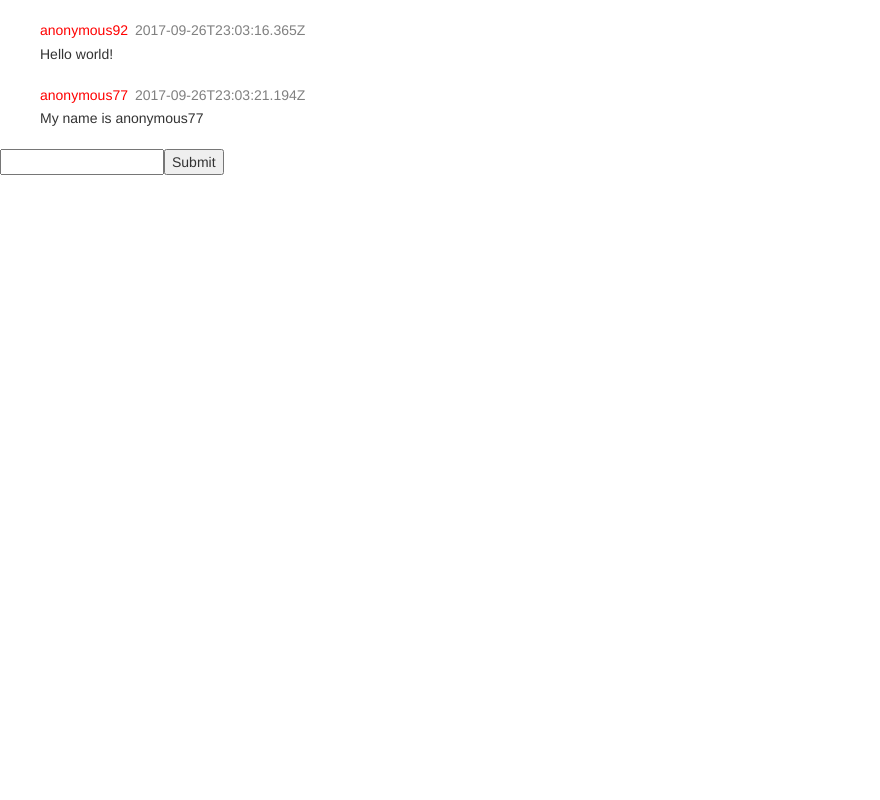
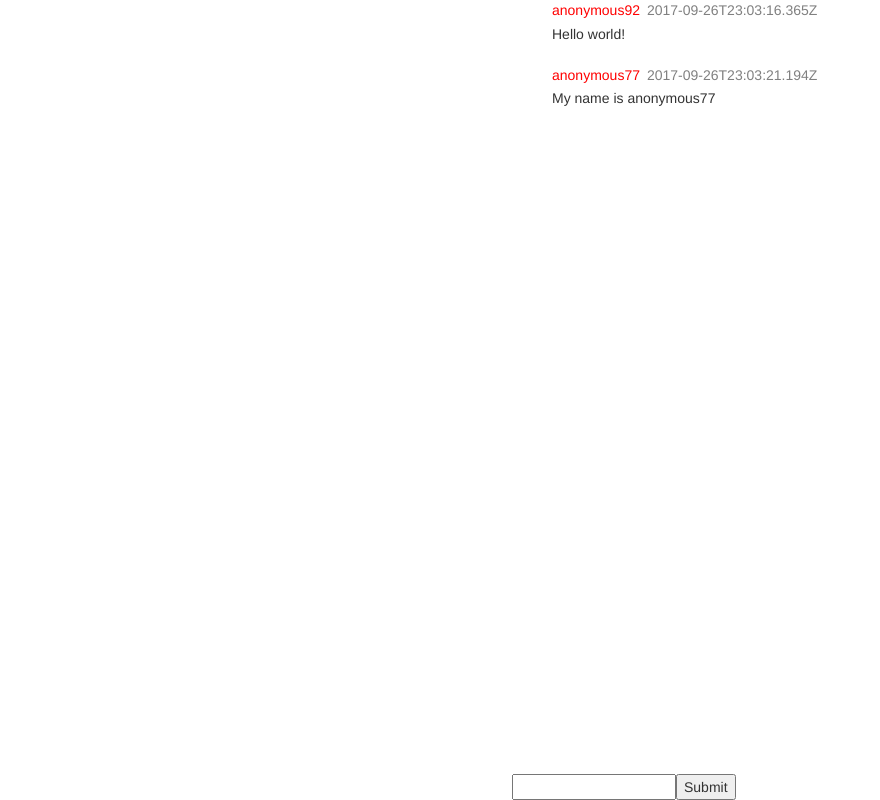
Before and after one commit to reneos/chat-redux, a React app: page / in a window 1280 px wide. Shown: the whole page, without its empty margins (0-880 px from the left). Built offline with nearby package versions, Linux system fonts and the light colour scheme; no server answers.

Commit message:
add channel pane, update message pane styling

```diff
--- a/assets/stylesheets/application.scss
+++ b/assets/stylesheets/application.scss
@@ -2,8 +2,23 @@ body {
   font-family: Helvetica;
 }
 .app {
-  margin-top: 20px;
-  margin-bottom: 20px;
+  display: flex;
+  height: 100vh;
+}
+
+.channel_pane {
+  width: 40%;
+}
+
+.message_pane {
+  width: 60%;
+  display: flex;
+  flex-direction: column;
+  height: 100%;
+}
+
+.message_list {
+  flex: 1;
 }
 
 .message {
--- a/src/actions/index.js
+++ b/src/actions/index.js
@@ -23,4 +23,8 @@ export function createMessage(channel, author, content) {
     },
     body: JSON.stringify(body)
   }).then(response => response.json());
+  return {
+    type: 'CREATE_MESSAGE',
+    payload: promise
+  };
 }
--- a/src/components/app.jsx
+++ b/src/components/app.jsx
@@ -2,12 +2,16 @@ import React from 'react';
 
 import MessageList from '../containers/message_list';
 import MessageForm from '../containers/message_form';
+import ChannelList from '../containers/channel_list';
 
 const App = () => {
   return (
     <div className="app">
-      <MessageList />
-      <MessageForm />
+      <ChannelList />
+      <div className="message_pane">
+        <MessageList />
+        <MessageForm />
+      </div>
     </div>
   );
 };
--- /dev/null
+++ b/src/containers/channel_list.jsx
@@ -0,0 +1,23 @@
+import React, { Component } from 'react';
+import { bindActionCreators } from 'redux';
+import { connect } from 'react-redux';
+
+class ChannelList extends Component {
+  render() {
+    return (
+      <div className="channel_pane">
+        <ul>
+        </ul>
+      </div>
+    );
+  }
+}
+
+function mapStateToProps(state) {
+  return {
+    channels: state.channels,
+    selctedChannel: state.selectedChannel
+  }
+}
+
+export default connect(mapStateToProps, null)(ChannelList);
--- a/src/containers/message_list.jsx
+++ b/src/containers/message_list.jsx
@@ -24,7 +24,7 @@ class MessageList extends Component {
     const messages = this.props.messages.map((msg, index) => {
       return <Message key={`${msg.username}${index}`} message={msg} />
     });
-    return (<ul ref={this.messageContainer}>
+    return (<ul ref={this.messageContainer} className="message_list">
       {messages}
     </ul>);
   }
```
